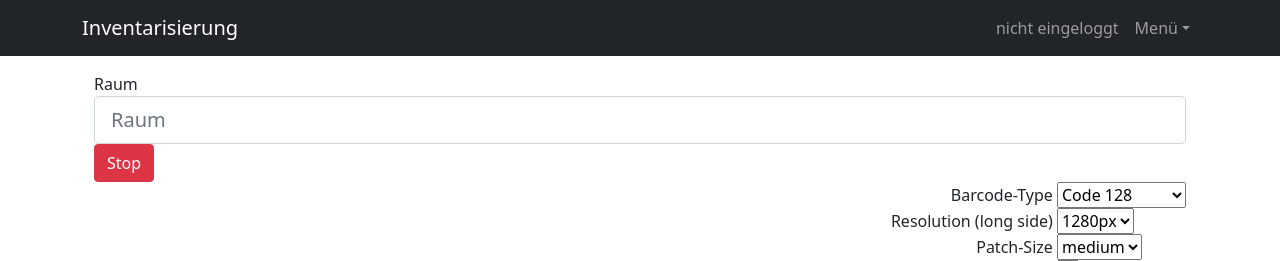
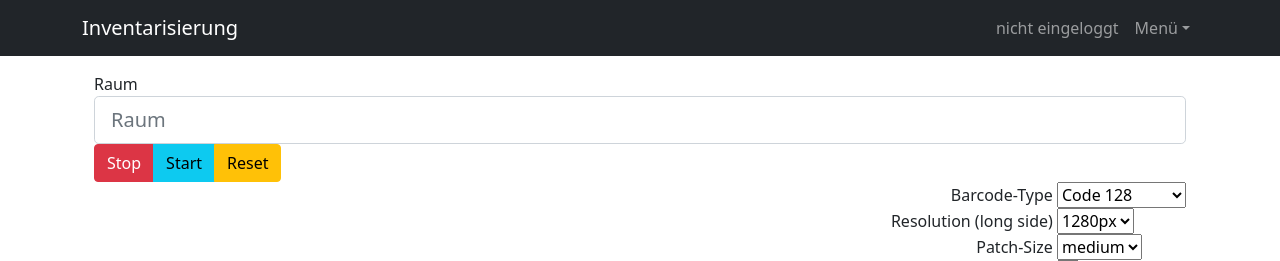
Before and after one commit to florianwenzelworms/Inventarisierung, a Flask app: page / in a window 1280 px wide. Shown: the top 261 px of the page. Run offline with Flask 2, Linux system fonts and the light colour scheme; some libraries are stand-ins or nearby versions.

Commit message:
Stop, Start and Reset btn now working. Preview clearing working Email sending WIP

```diff
--- a/static/scanner.js
+++ b/static/scanner.js
@@ -145,8 +145,8 @@ $(function() {
             inputStream: {
                 type : "LiveStream",
                 constraints: {
-                    width: {min: 640},
-                    height: {min: 480},
+                    width: {min: 480},
+                    height: {min: 320},
                     aspectRatio: {min: 1, max: 100},
                     facingMode: "environment" // or user
                 }
@@ -162,11 +162,23 @@ $(function() {
             locate: true,
             multiple:true
         },
-        lastResult : null
+        lastResult : [],
+        mailContent: []
     };
 
     //value =  App.querySelectedReaders() ;
     App.init();
+
+    $(".controls").on("click", "button.reset", function(e) {
+        e.preventDefault();
+        document.getElementsByClassName("thumbnails")[0].innerHTML = "";
+        App.lastResult = [];
+    });
+
+    $(".controls").on("click", "button.start", function(e) {
+        e.preventDefault();
+        App.init();
+    });
 
     Quagga.onProcessed(function(result) {
         var drawingCtx = Quagga.canvas.ctx.overlay,
@@ -195,14 +207,15 @@ $(function() {
     Quagga.onDetected(function(result) {
         var code = result.codeResult.code;
 
-        if (App.lastResult !== code) {
-            App.lastResult = code;
+        if (App.lastResult.includes(code) === false) {
+            App.lastResult.push(code);
             var $node = null, canvas = Quagga.canvas.dom.image;
 
             $node = $('<li><div class="thumbnail"><div class="imgWrapper"><img /></div><div class="caption"><h4 class="code"></h4></div></div></li>');
             $node.find("img").attr("src", canvas.toDataURL());
             $node.find("h4.code").html(code);
             $("#result_strip ul.thumbnails").prepend($node);
+            App.mailContent.push({"code":code, "img":canvas.toDataURL()})
         }
     });
 });
--- a/templates/main.html
+++ b/templates/main.html
@@ -17,6 +17,8 @@
         <div class="controls">
             <fieldset class="input-group">
                 <button class="btn btn-danger stop">Stop</button>
+                <button class="btn btn-info start">Start</button>
+                <button class="btn btn-warning reset">Reset</button>
             </fieldset>
             <fieldset class="reader-config-group">
                 <label>
@@ -76,10 +78,10 @@
                 </label>
             </fieldset>
         </div>
+        <div id="interactive" class="viewport"></div>
         <div id="result_strip">
             <ul class="thumbnails"></ul>
         </div>
-        <div id="interactive" class="viewport"></div>
     </section>
 
 
```
Lines whose indentation alone changed are shown as unchanged.
